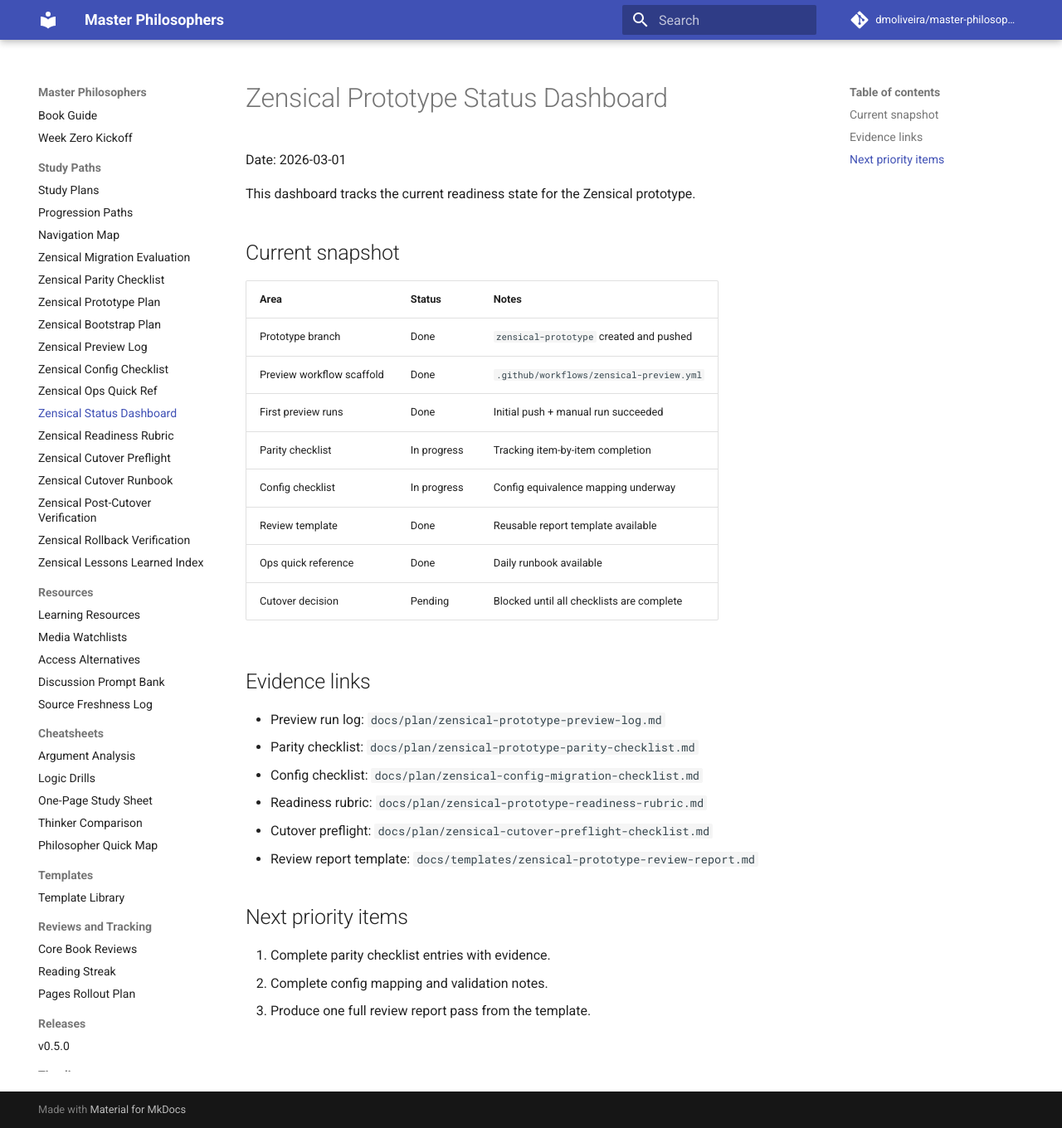
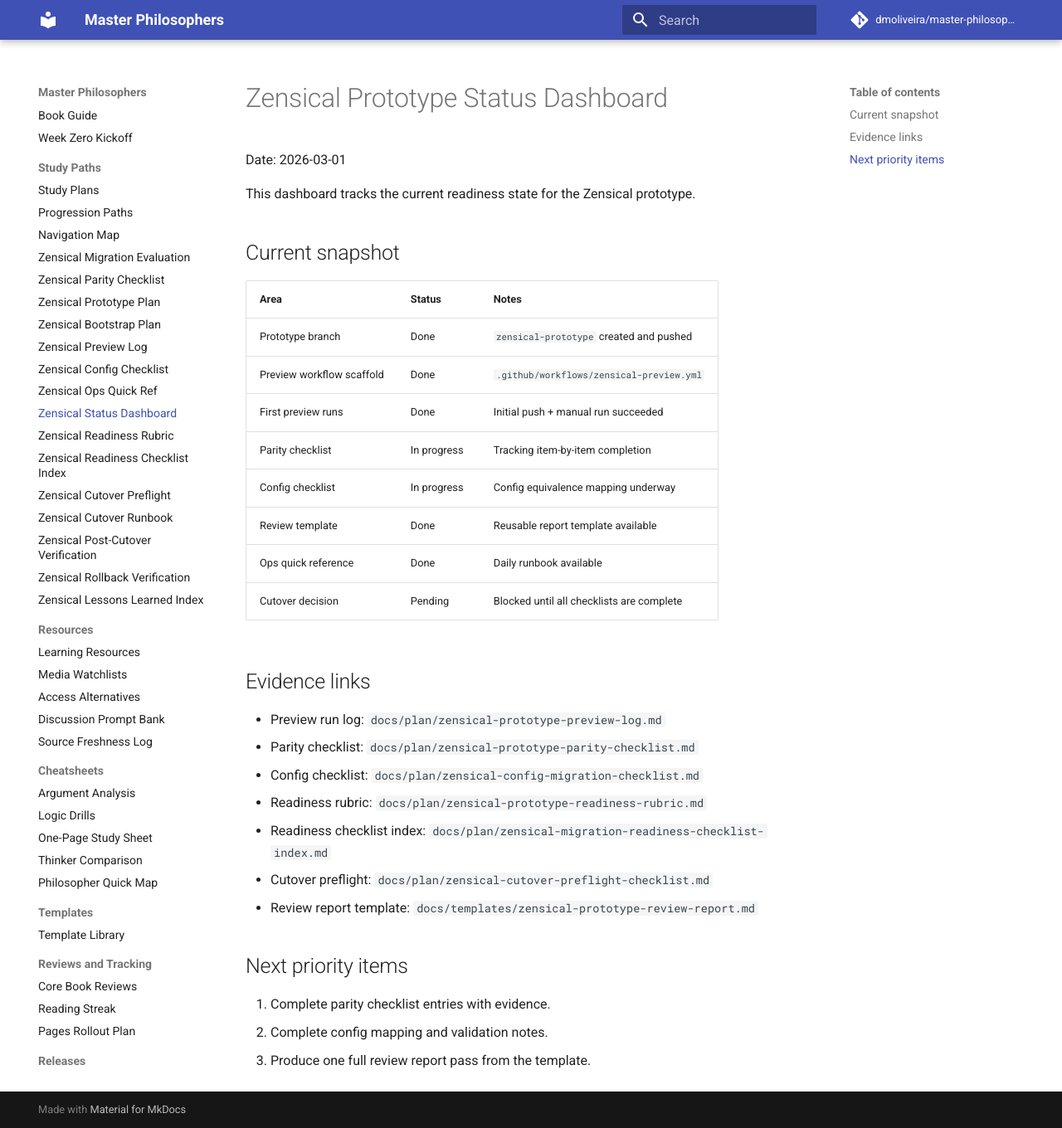
Before and after one commit to dmoliveira/master-philosophers, an MkDocs documentation site: the page built from docs/plan/zensical-prototype-status-dashboard.md, in a window 1280 px wide and 1360 px high. Shown: the whole window at 83% size. Built offline with MkDocs 1.6.1 and Material for MkDocs 9.7.7, drawn with Linux system fonts in a browser that asks for light colours; comment, search, counter and statistics services are not loaded.

Commit message:
docs wire readiness checklist index into migration docs

```diff
--- a/docs/plan/zensical-prototype-status-dashboard.md
+++ b/docs/plan/zensical-prototype-status-dashboard.md
@@ -23,6 +23,7 @@ This dashboard tracks the current readiness state for the Zensical prototype.
 - Parity checklist: `docs/plan/zensical-prototype-parity-checklist.md`
 - Config checklist: `docs/plan/zensical-config-migration-checklist.md`
 - Readiness rubric: `docs/plan/zensical-prototype-readiness-rubric.md`
+- Readiness checklist index: `docs/plan/zensical-migration-readiness-checklist-index.md`
 - Cutover preflight: `docs/plan/zensical-cutover-preflight-checklist.md`
 - Review report template: `docs/templates/zensical-prototype-review-report.md`
 
--- a/mkdocs.yml
+++ b/mkdocs.yml
@@ -42,6 +42,7 @@ nav:
       - Zensical Ops Quick Ref: plan/zensical-prototype-ops-quick-ref.md
       - Zensical Status Dashboard: plan/zensical-prototype-status-dashboard.md
       - Zensical Readiness Rubric: plan/zensical-prototype-readiness-rubric.md
+      - Zensical Readiness Checklist Index: plan/zensical-migration-readiness-checklist-index.md
       - Zensical Cutover Preflight: plan/zensical-cutover-preflight-checklist.md
       - Zensical Cutover Runbook: plan/zensical-cutover-runbook-template.md
       - Zensical Post-Cutover Verification: plan/zensical-post-cutover-verification-checklist.md
```
Also changed, not shown: README.md (+1 -0 lines).
